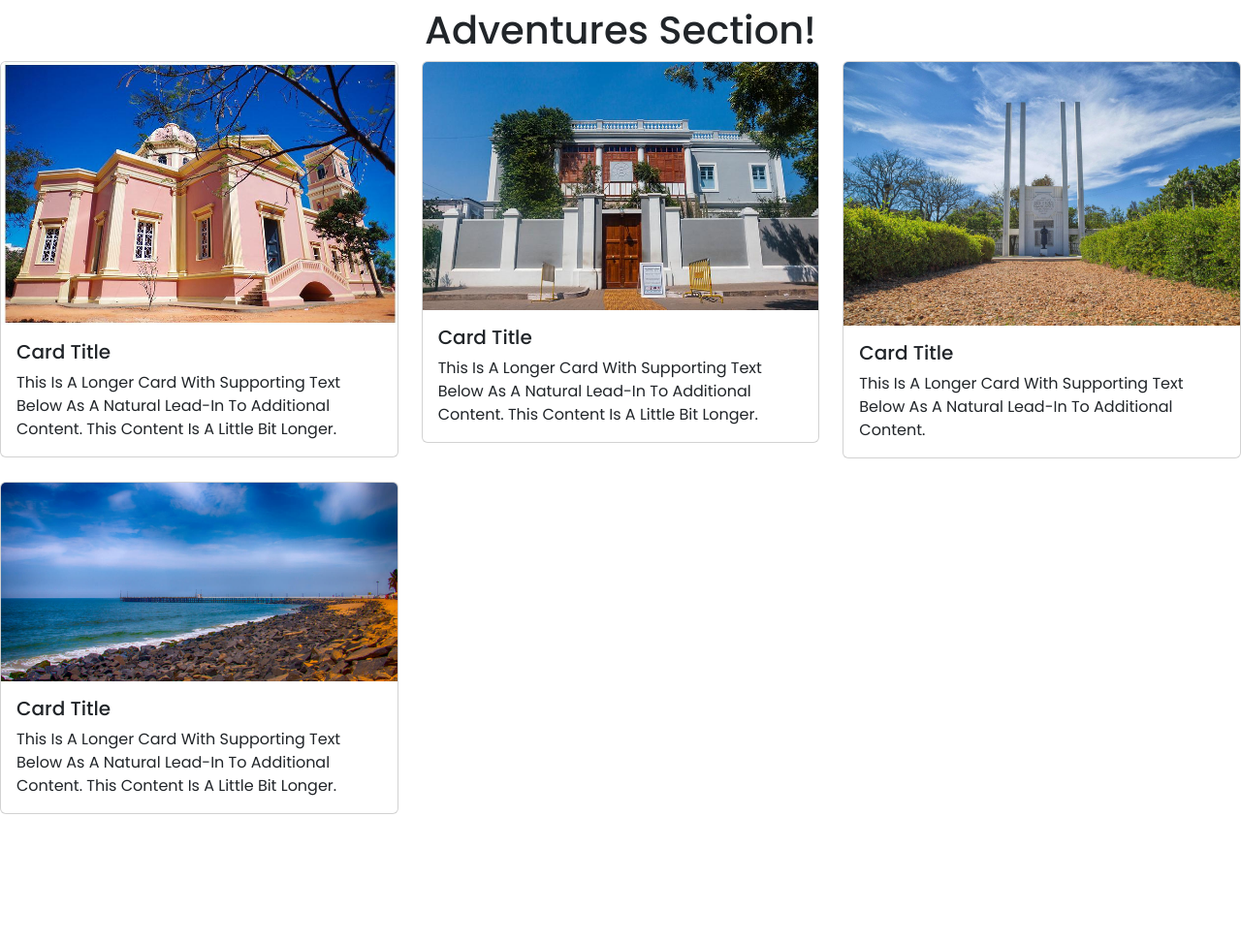
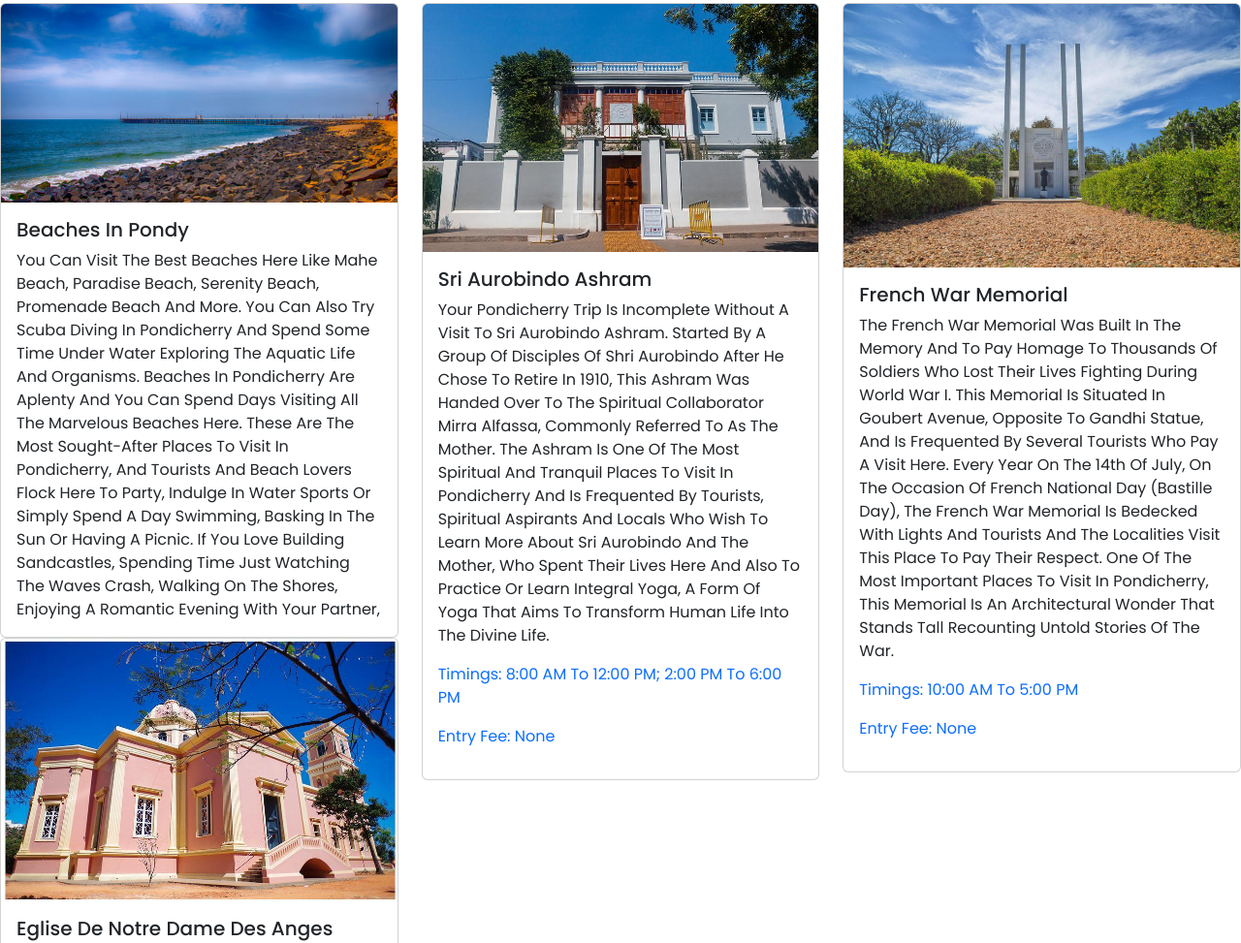
Before and after one commit to lourduradjou/Pondy-Tour-Portal, a plain HTML site: page src/index.html in a window 1280 px wide. Shown: the part 999-1972 px from the top of the page at 97% size. Before the commit the page ends 1839 px from the top, so only its background shows below. Drawn offline with nearby package versions, Linux system fonts and the light colour scheme.

Commit message:
cards-text-timing-updated

```diff
--- a/css/styles.css
+++ b/css/styles.css
@@ -14,7 +14,7 @@
 #carouselExampleAutoplaying {
 	width: 100%;
 	margin-top: 50px;
-	margin-bottom: 200px;
+	margin-bottom: 100px;
 }
 
 .caro-box {
--- a/src/index.html
+++ b/src/index.html
@@ -46,7 +46,7 @@
 							>
 						</li>
 						<li class="nav-item">
-							<a class="nav-link" href="adventure">Adventures</a>
+							<a class="nav-link" href="#adventure">Adventures</a>
 						</li>
 						<li class="nav-item">
 							<a class="nav-link" href="#">Packages</a>
@@ -83,7 +83,7 @@
 						class="d-block w-100"
 						alt="..."
 					/>
-					<div class="carousel-caption d-none d-md-block caro-box">
+					<div class="carousel-caption caro-box">
 						<h5>Travel Around The World!</h5>
 						<p>
 							Take Your camera and capture the beauty of the world
@@ -159,10 +159,42 @@
 		</div>
 
 		<!-- Adventure Section ------------------------- -->
+		<!-- cards section --------------------------- -->
 		<section id="adventure">
-			<h1 class="text-center">Adventures Section!</h1>
+			<h1 class="text-center mb-5">Adventures Section!</h1>
 			<div class="row row-cols-1 row-cols-md-3 g-4">
 				<div class="col">
+					<div class="col">
+						<div class="card">
+							<img
+								src="../images/pondy-images/1568440876_shutterstock_1118014952.jpg"
+								class="card-img-top"
+								alt="..."
+							/>
+							<div class="card-body">
+								<h5 class="card-title">Beaches In Pondy</h5>
+								<p class="card-text">
+									You can visit the best beaches here like
+									Mahe Beach, Paradise Beach, Serenity Beach,
+									Promenade Beach and more. You can also try
+									scuba diving in Pondicherry and spend some
+									time under water exploring the aquatic life
+									and organisms. Beaches in Pondicherry are
+									aplenty and you can spend days visiting all
+									the marvelous beaches here. These are the
+									most sought-after places to visit in
+									Pondicherry, and tourists and beach lovers
+									flock here to party, indulge in water sports
+									or simply spend a day swimming, basking in
+									the sun or having a picnic. If you love
+									building sandcastles, spending time just
+									watching the waves crash, walking on the
+									shores, enjoying a romantic evening with
+									your partner,
+								</p>
+							</div>
+						</div>
+					</div>
 					<div class="card">
 						<img
 							src="../images/pondy-images/Eglise-de-Notre-Dame-des-Anges.jpg"
@@ -170,12 +202,31 @@
 							alt="..."
 						/>
 						<div class="card-body">
-							<h5 class="card-title">Card title</h5>
+							<h5 class="card-title">
+								Eglise de Notre Dame des Anges
+							</h5>
 							<p class="card-text">
-								This is a longer card with supporting text below
-								as a natural lead-in to additional content. This
-								content is a little bit longer.
+								Eglise de Notre Dame des Anges or Our Lady of
+								Angels Church is the fourth oldest church and
+								one of the best places to see in Pondicherry.
+								Another interesting fact about this church is
+								that it is the only one that offers mass in 3
+								different languages, namely French, Tamil and
+								English. Built extraordinarily in the
+								Greco-Roman architectural style, and home to the
+								statue of Joan of Arc donated to this church by
+								the Mayor of Puducherry in 1919, Eglise de Notre
+								Dame des Anges is one of the most important
+								religious sites in Pondicherry and a must-see
+								for every tourist for a spiritual experience.
 							</p>
+							<div>
+								<p class="text-primary">
+									Timings: 7:00 AM to 6:30 PM
+								</p>
+
+								<p class="text-primary">Entry Fee: Free</p>
+							</div>
 						</div>
 					</div>
 				</div>
@@ -187,12 +238,31 @@
 							alt="..."
 						/>
 						<div class="card-body">
-							<h5 class="card-title">Card title</h5>
+							<h5 class="card-title">Sri Aurobindo Ashram</h5>
 							<p class="card-text">
-								This is a longer card with supporting text below
-								as a natural lead-in to additional content. This
-								content is a little bit longer.
+								Your Pondicherry trip is incomplete without a
+								visit to Sri Aurobindo Ashram. Started by a
+								group of disciples of Shri Aurobindo after he
+								chose to retire in 1910, this ashram was handed
+								over to the spiritual collaborator Mirra
+								Alfassa, commonly referred to as the Mother. The
+								ashram is one of the most spiritual and tranquil
+								places to visit in Pondicherry and is frequented
+								by tourists, spiritual aspirants and locals who
+								wish to learn more about Sri Aurobindo and the
+								Mother, who spent their lives here and also to
+								practice or learn Integral Yoga, a form of yoga
+								that aims to transform human life into the
+								divine life.
 							</p>
+							<div>
+								<p class="text-primary">
+									Timings: 8:00 AM to 12:00 PM; 2:00 PM to
+									6:00 PM
+								</p>
+
+								<p class="text-primary">Entry Fee: None</p>
+							</div>
 						</div>
 					</div>
 				</div>
@@ -204,28 +274,30 @@
 							alt="..."
 						/>
 						<div class="card-body">
-							<h5 class="card-title">Card title</h5>
+							<h5 class="card-title">French War Memorial</h5>
 							<p class="card-text">
-								This is a longer card with supporting text below
-								as a natural lead-in to additional content.
+								The French War Memorial was built in the memory
+								and to pay homage to thousands of soldiers who
+								lost their lives fighting during World War I.
+								This memorial is situated in Goubert Avenue,
+								opposite to Gandhi Statue, and is frequented by
+								several tourists who pay a visit here. Every
+								year on the 14th of July, on the occasion of
+								French National Day (Bastille Day), the French
+								War Memorial is bedecked with lights and
+								tourists and the localities visit this place to
+								pay their respect. One of the most important
+								places to visit in Pondicherry, this memorial is
+								an architectural wonder that stands tall
+								recounting untold stories of the war.
 							</p>
-						</div>
-					</div>
-				</div>
-				<div class="col">
-					<div class="card">
-						<img
-							src="../images/pondy-images/1568440876_shutterstock_1118014952.jpg"
-							class="card-img-top"
-							alt="..."
-						/>
-						<div class="card-body">
-							<h5 class="card-title">Card title</h5>
-							<p class="card-text">
-								This is a longer card with supporting text below
-								as a natural lead-in to additional content. This
-								content is a little bit longer.
-							</p>
+							<div>
+								<p class="text-primary">
+									Timings: 10:00 AM to 5:00 PM
+								</p>
+
+								<p class="text-primary">Entry Fee: None</p>
+							</div>
 						</div>
 					</div>
 				</div>
```
